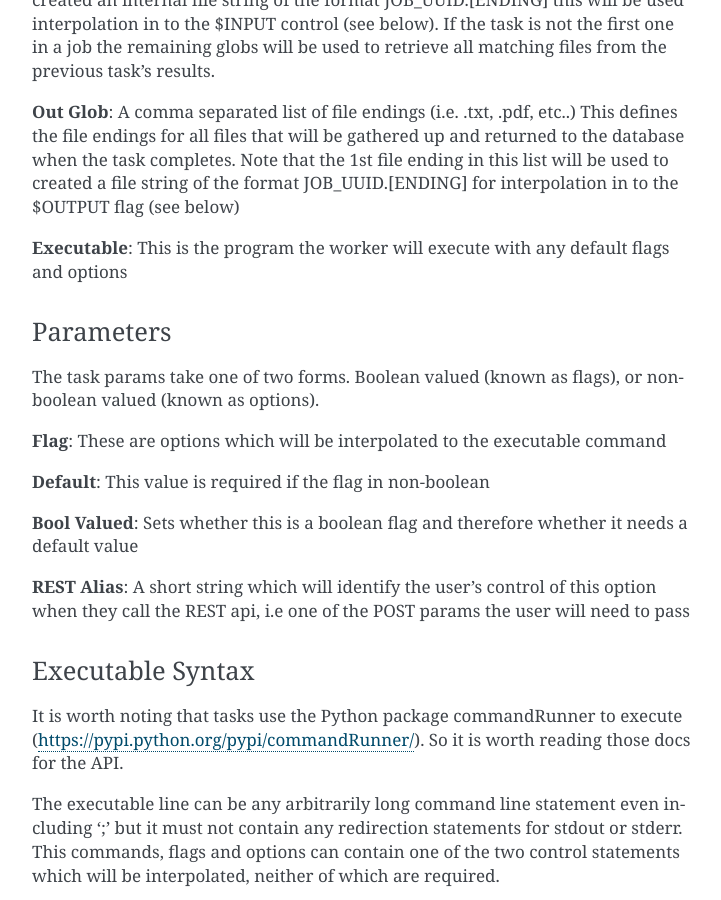
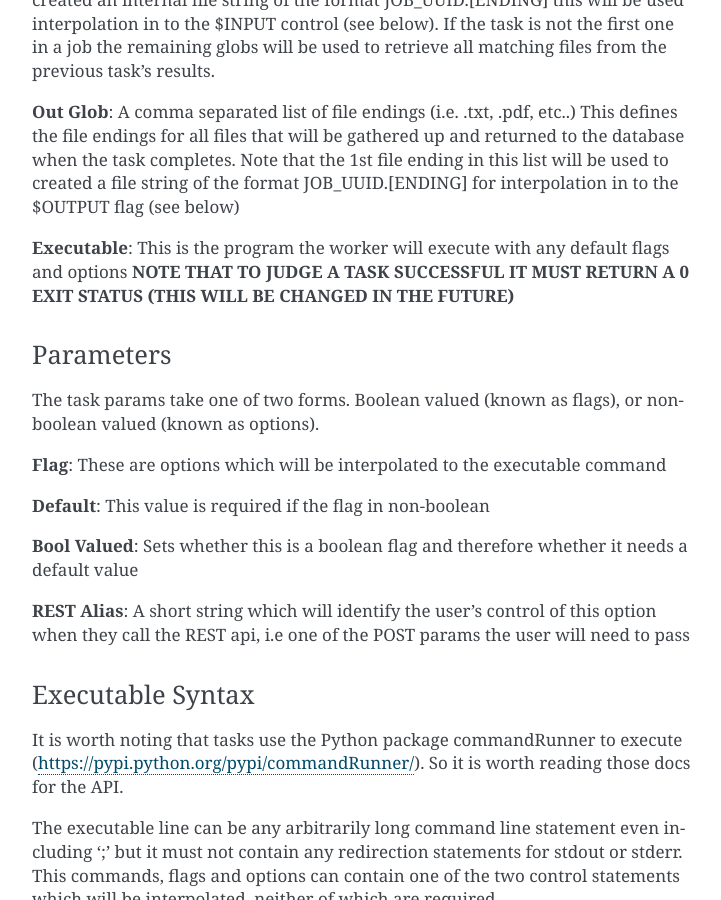
Before and after one commit to AnalyticsAutomated/analytics_automated, a Sphinx documentation site: the page built from docs/the_UI.rst, in a window 1280 px wide and 900 px high, scrolled down 2785 px. Shown: the whole window, without its empty margins (388-1109 px from the left). Built offline with Sphinx 7.4.7, drawn with Linux system fonts in a browser that asks for light colours.

Commit message:
minor docs updates

```diff
--- a/docs/the_UI.rst
+++ b/docs/the_UI.rst
@@ -79,7 +79,8 @@ list will be used to created a file string of the format JOB_UUID.[ENDING] for
 interpolation in to the $OUTPUT flag (see below)
 
 **Executable**: This is the program the worker will execute with any default
-flags and options
+flags and options **NOTE THAT TO JUDGE A TASK SUCCESSFUL IT MUST RETURN A 0
+EXIT STATUS (THIS WILL BE CHANGED IN THE FUTURE)**
 
 Parameters
 ^^^^^^^^^^
```
Also changed, not shown: docs/task1.png, docs/task2.png.
